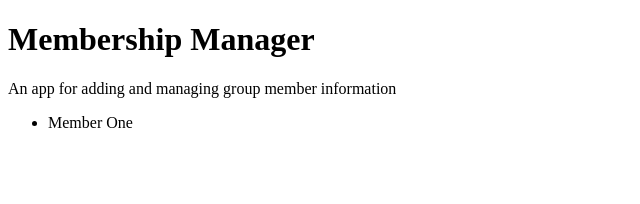
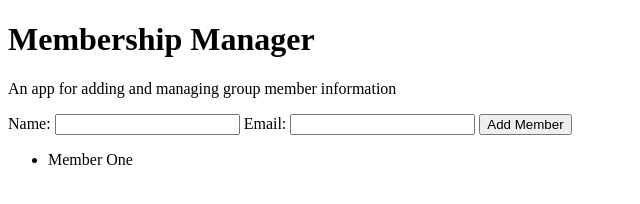
Before and after one commit to jkmounts/MemberManager, a plain HTML site: page index.html in a window 1280 px wide. Shown: the whole page, without its empty margins (0-640 px from the left). Drawn offline with Linux system fonts and the light colour scheme.

Commit message:
Added form to page

```diff
--- a/index.html
+++ b/index.html
@@ -14,6 +14,19 @@
     </header>
 
     <main>
+        <div>
+            <form autocomplete="off">
+                <label>
+                    Name:
+                    <input type="text" name="name">
+                </label>
+                <label>
+                    Email:
+                    <input type="email" name="email">
+                </label>
+                <input type="submit" value="Add Member">
+            </form>
+        </div>
         <ul>
             <li>
                 Member One
```
